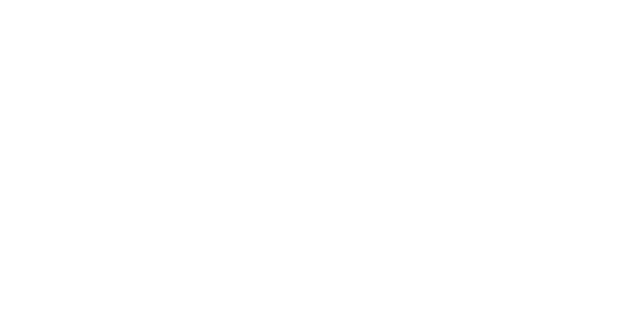
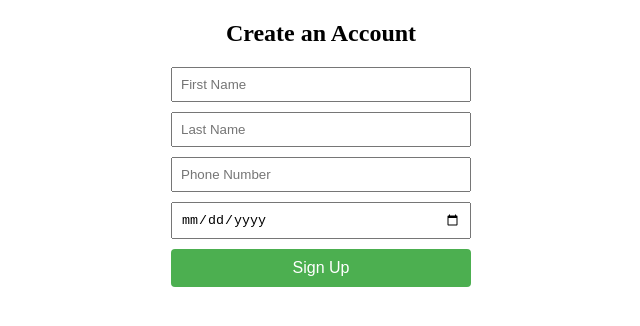
Before and after one commit to naveensing575/Due-Dash, a React (Create React App) app: page /signup in a window 1280 px wide. Before the commit this address had no page. Shown: the top 326 px of the page, without its empty margins (319-959 px from the left). Built offline with nearby package versions, Linux system fonts and the light colour scheme.

Commit message:
add forgot pass, signup page

```diff
--- a/src/App.tsx
+++ b/src/App.tsx
@@ -1,5 +1,5 @@
 import React from 'react'
-import Root from './pages/routes'
+import Root from './routes'
 
 const App: React.FC = () => {
   return <Root />
--- a/src/components/Login/Login.tsx
+++ /dev/null
@@ -1,45 +0,0 @@
-import React from 'react'
-import styled from 'styled-components'
-import GoogleLoginButton from './GoogleLoginButton'
-import { useNavigate } from 'react-router-dom'
-
-const AppContainer = styled.div`
-  display: flex;
-  flex-direction: column;
-  align-items: center;
-  justify-content: center;
-  height: 100vh;
-`
-
-const AppTitle = styled.h1`
-  font-size: 2rem;
-  margin-bottom: 20px;
-`
-
-const App: React.FC = () => {
-  const navigate = useNavigate()
-  const handleLoginSuccess = (userData: any) => {
-    // Print user data on success
-    console.log('Login successful:', userData)
-
-    // Redirect to dashboard
-    navigate('/dashboard')
-  }
-
-  const handleLoginError = (error: any) => {
-    // Print error on failure
-    console.error('Login error:', error)
-  }
-
-  return (
-    <AppContainer>
-      <AppTitle>Google Login</AppTitle>
-      <GoogleLoginButton
-        onSuccess={handleLoginSuccess}
-        onError={handleLoginError}
-      />
-    </AppContainer>
-  )
-}
-
-export default App
--- /dev/null
+++ b/src/pages/ForgotPassword.tsx
@@ -0,0 +1,78 @@
+import React, { useState } from 'react'
+import { getAuth, sendPasswordResetEmail } from 'firebase/auth'
+import styled from 'styled-components'
+
+interface ForgotPasswordProps {}
+
+const ForgotPasswordContainer = styled.div`
+  text-align: center;
+`
+
+const ForgotPasswordForm = styled.form`
+  display: flex;
+  flex-direction: column;
+  max-width: 300px;
+  margin: auto;
+`
+
+const FormInput = styled.input`
+  margin-bottom: 10px;
+  padding: 8px;
+`
+
+const ResetPasswordButton = styled.button`
+  background-color: #e91e63;
+  color: #fff;
+  border: none;
+  padding: 10px;
+  font-size: 16px;
+  cursor: pointer;
+  border-radius: 4px;
+  transition: background-color 0.3s;
+
+  &:hover {
+    background-color: #d81b60;
+  }
+`
+
+const ForgotPassword: React.FC<ForgotPasswordProps> = () => {
+  const [email, setEmail] = useState('')
+  const [resetSuccess, setResetSuccess] = useState<boolean>(false)
+  const [resetError, setResetError] = useState<string | null>(null)
+
+  const handleResetPassword = async (e: React.FormEvent) => {
+    e.preventDefault()
+
+    try {
+      const auth = getAuth()
+      await sendPasswordResetEmail(auth, email)
+      setResetSuccess(true)
+    } catch (error: any) {
+      console.error('Error sending password reset email:', error)
+      setResetError(error.message || 'An unknown error occurred')
+    }
+  }
+
+  return (
+    <ForgotPasswordContainer>
+      <h2>Forgot Password</h2>
+      <ForgotPasswordForm onSubmit={handleResetPassword}>
+        <FormInput
+          type="email"
+          name="email"
+          placeholder="Enter your email"
+          value={email}
+          onChange={(e) => setEmail(e.target.value)}
+          required
+        />
+        <ResetPasswordButton type="submit">Reset Password</ResetPasswordButton>
+      </ForgotPasswordForm>
+      {resetSuccess && (
+        <p>Password reset email sent. Check your email inbox.</p>
+      )}
+      {resetError && <p>Error: {resetError}</p>}
+    </ForgotPasswordContainer>
+  )
+}
+
+export default ForgotPassword
--- /dev/null
+++ b/src/pages/Login.tsx
@@ -0,0 +1,60 @@
+// Login.js
+import React from 'react'
+import styled from 'styled-components'
+import GoogleLoginButton from '../components/Login/GoogleLoginButton'
+import { useNavigate } from 'react-router'
+
+const LoginContainer = styled.div`
+  text-align: center;
+  position: relative;
+`
+
+const VideoBackground = styled.video`
+  position: absolute;
+  top: 0;
+  left: 0;
+  width: 100%;
+  height: 100%;
+  object-fit: cover;
+  z-index: -1;
+`
+
+const LoginContent = styled.div`
+  z-index: 1;
+`
+
+const Login = () => {
+  const navigate = useNavigate()
+
+  const handleLoginSuccess = (userData: any) => {
+    // Print user data on success
+    console.log('Login successful:', userData)
+
+    // Redirect to dashboard
+    navigate('/dashboard')
+  }
+
+  const handleLoginError = (error: any) => {
+    // Print error on failure
+    console.error('Login error:', error)
+  }
+
+  return (
+    <LoginContainer>
+      <VideoBackground autoPlay loop muted>
+        {/* Provide the source of your video file */}
+        <source src="../assets/card.mp4" type="video/mp4" />
+        Your browser does not support the video tag.
+      </VideoBackground>
+      <LoginContent>
+        <h2>Login</h2>
+        <GoogleLoginButton
+          onSuccess={handleLoginSuccess}
+          onError={handleLoginError}
+        />
+      </LoginContent>
+    </LoginContainer>
+  )
+}
+
+export default Login
--- /dev/null
+++ b/src/pages/Signup.tsx
@@ -0,0 +1,113 @@
+import React, { useState } from 'react'
+import { useAuth } from '../context/AuthContext'
+import styled from 'styled-components'
+
+const SignupContainer = styled.div`
+  text-align: center;
+`
+
+const SignupForm = styled.form`
+  display: flex;
+  flex-direction: column;
+  max-width: 300px;
+  margin: auto;
+`
+
+const FormInput = styled.input`
+  margin-bottom: 10px;
+  padding: 8px;
+`
+
+const SignupButton = styled.button`
+  background-color: #4caf50;
+  color: #fff;
+  border: none;
+  padding: 10px;
+  font-size: 16px;
+  cursor: pointer;
+  border-radius: 4px;
+  transition: background-color 0.3s;
+
+  &:hover {
+    background-color: #45a049;
+  }
+`
+
+const Signup = () => {
+  const { signIn } = useAuth()
+  const [formData, setFormData] = useState({
+    firstName: '',
+    lastName: '',
+    phoneNumber: '',
+    dob: '',
+  })
+
+  const handleInputChange = (e: any) => {
+    const { name, value } = e.target
+    setFormData((prevData) => ({
+      ...prevData,
+      [name]: value,
+    }))
+  }
+
+  const handleSignup = async (e: any) => {
+    e.preventDefault()
+
+    // Add your form validation logic here
+
+    try {
+      const user = {
+        uid: 'mockedUserId', // You might want to generate a unique ID for the user
+        email: `${formData.firstName.toLowerCase()}@example.com`, // Mocked email based on the first name
+        id: 'mockedUserId', // Provide a default value for id
+        name: `${formData.firstName} ${formData.lastName}`, // Concatenate first and last names
+      }
+
+      // Additional steps if needed after successful signup
+      signIn(user)
+    } catch (error) {
+      console.error('Error during signup:', error)
+      // Handle signup error
+    }
+  }
+
+  return (
+    <SignupContainer>
+      <h2>Create an Account</h2>
+      <SignupForm onSubmit={handleSignup}>
+        <FormInput
+          type="text"
+          name="firstName"
+          placeholder="First Name"
+          value={formData.firstName}
+          onChange={handleInputChange}
+        />
+        <FormInput
+          type="text"
+          name="lastName"
+          placeholder="Last Name"
+          value={formData.lastName}
+          onChange={handleInputChange}
+        />
+        <FormInput
+          type="tel"
+          name="phoneNumber"
+          placeholder="Phone Number"
+          value={formData.phoneNumber}
+          onChange={handleInputChange}
+        />
+        <FormInput
+          type="date"
+          name="dob"
+          placeholder="Date of Birth"
+          value={formData.dob}
+          onChange={handleInputChange}
+        />
+        {/* Add additional form fields as needed */}
+        <SignupButton type="submit">Sign Up</SignupButton>
+      </SignupForm>
+    </SignupContainer>
+  )
+}
+
+export default Signup
--- a/src/pages/routes.tsx
+++ /dev/null
@@ -1,18 +0,0 @@
-import React from 'react'
-import { BrowserRouter as Router, Routes, Route } from 'react-router-dom'
-import Login from '../components/Login/Login'
-import Dashboard from './Dashboard'
-
-const Root = () => {
-  return (
-    <Router>
-      <Routes>
-        <Route path="/login" element={<Login />} />
-        <Route path="/" element={<Login />} />
-        <Route path="/dashboard" element={<Dashboard />} />
-      </Routes>
-    </Router>
-  )
-}
-
-export default Root
--- /dev/null
+++ b/src/routes.tsx
@@ -0,0 +1,22 @@
+import React from 'react'
+import { BrowserRouter as Router, Routes, Route } from 'react-router-dom'
+import Login from './pages/Login'
+import Dashboard from './pages/Dashboard'
+import Signup from './pages/Signup'
+import ForgotPassword from './pages/ForgotPassword'
+
+const Root = () => {
+  return (
+    <Router>
+      <Routes>
+        <Route path="/login" element={<Login />} />
+        <Route path="/" element={<Login />} />
+        <Route path="/dashboard" element={<Dashboard />} />
+        <Route path="/signup" element={<Signup />} />
+        <Route path="/forgot-password" element={<ForgotPassword />} />
+      </Routes>
+    </Router>
+  )
+}
+
+export default Root
```
Also changed, not shown: 1 other file (tests, documents, lock files or other folders).
